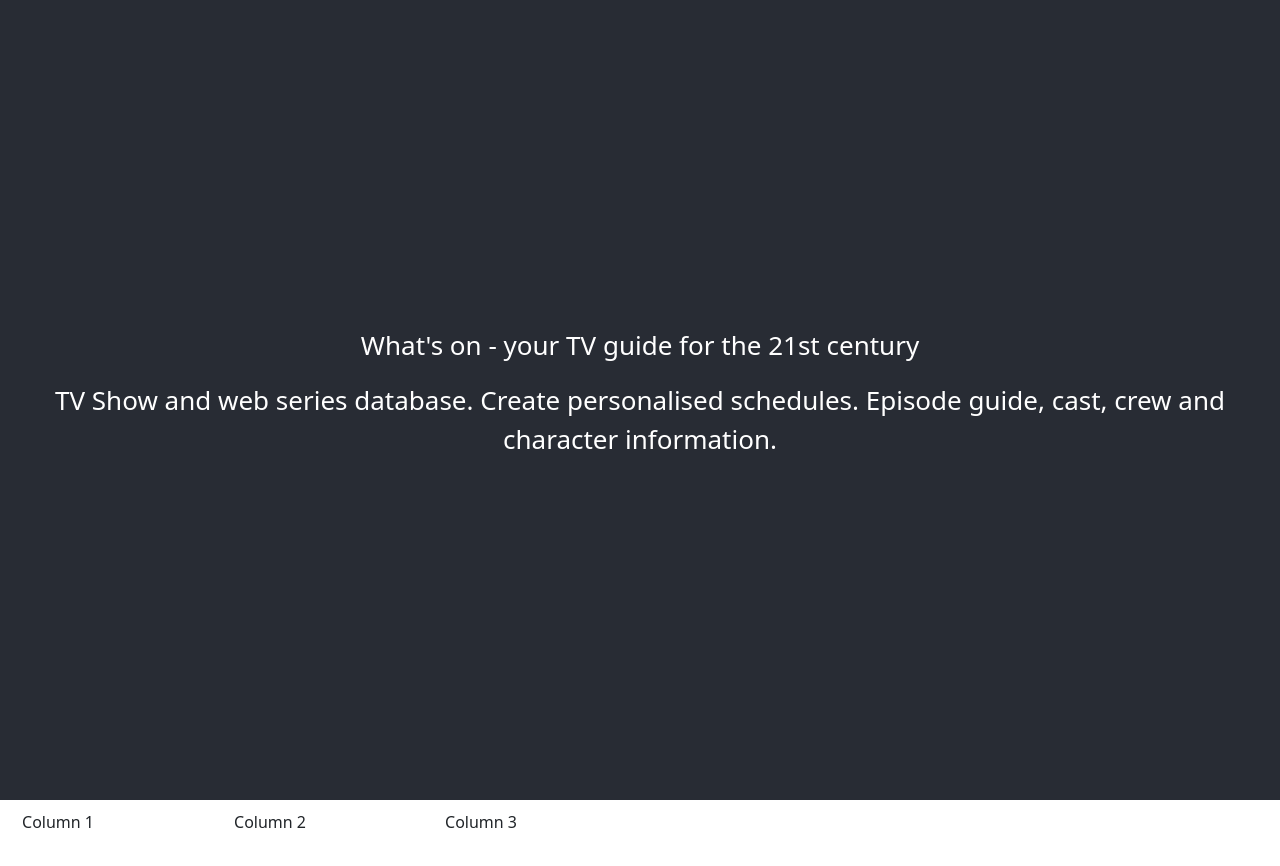
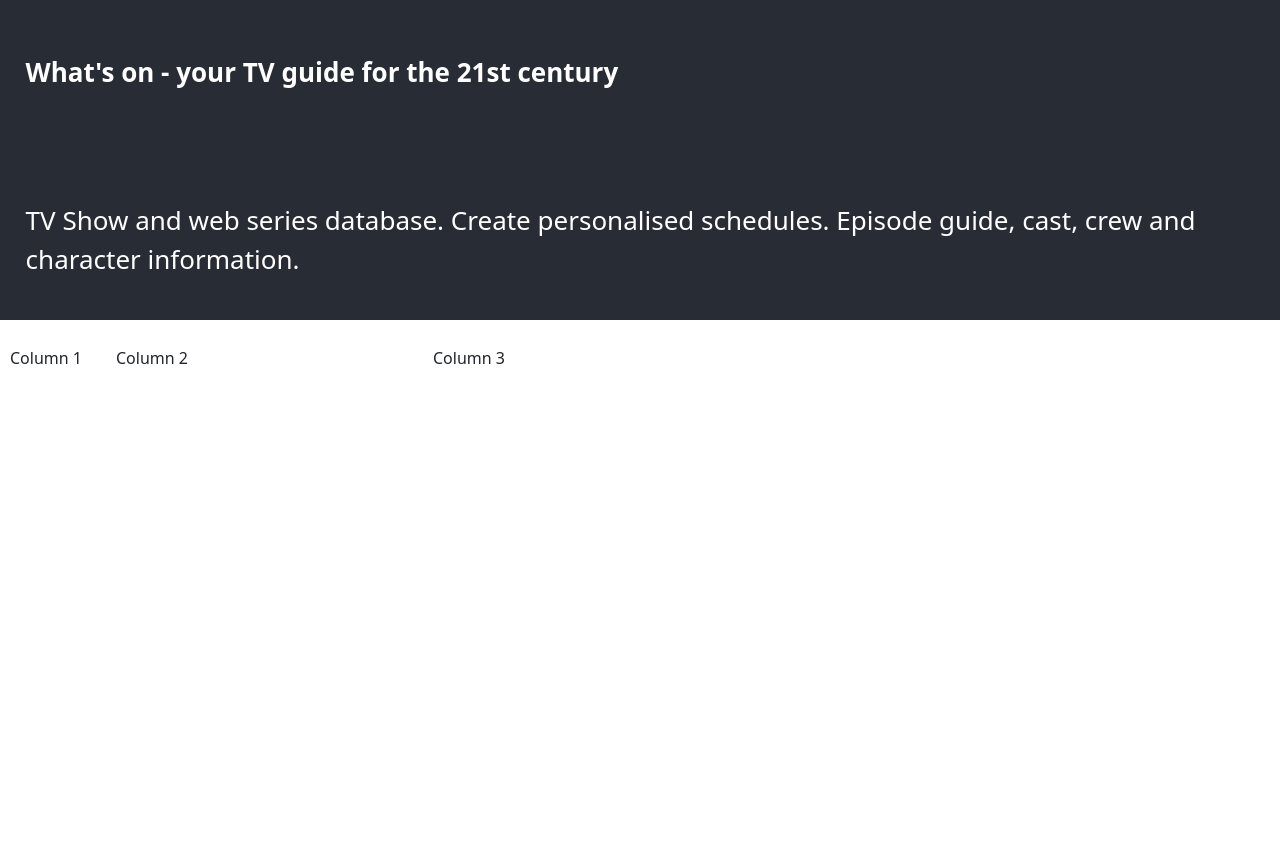
Before and after one commit to dave-42r/whats-on, a React (Create React App) app: page / in a window 1280 px wide. Shown: the top 866 px of the page. After the commit the page ends 800 px from the top, so only its background shows below. Built offline with nearby package versions, Linux system fonts and the light colour scheme.

Commit message:
Updating css for title etc to get a closer look to wireframes - it was hurting my eyes :)

```diff
--- a/src/App.css
+++ b/src/App.css
@@ -1,5 +1,5 @@
 .App {
-  text-align: center;
+  text-align: left;
 }
 
 .App-logo {
@@ -15,13 +15,27 @@
 
 .App-header {
   background-color: #282c34;
-  min-height: 100vh;
+  min-height: 20vh;
   display: flex;
-  flex-direction: column;
+  flex-direction: row;
   align-items: center;
-  justify-content: center;
+  justify-content: flex-start;
   font-size: calc(10px + 2vmin);
   color: white;
+  padding-left:2%;
+  font-weight: 700;
+}
+
+#TagLine{
+  background-color: #282c34;
+  min-height: 20vh;
+  display: flex;
+  flex-direction: row;
+  align-items: center;
+  justify-content: flex-start;
+  font-size: calc(10px + 2vmin);
+  color: white;
+  padding-left:2%;
 }
 
 .App-link {
--- a/src/App.tsx
+++ b/src/App.tsx
@@ -7,13 +7,13 @@ function App() {
   return (
     <div className="App">
       <header className="App-header">
-        <p>
+        <p id="Title">
           What's on - your TV guide for the 21st century
         </p>
-        <p>
-          TV Show and web series database. Create personalised schedules. Episode guide, cast, crew and character information.
+      </header>
+      <p id="TagLine">
+        TV Show and web series database. Create personalised schedules. Episode guide, cast, crew and character information.
         </p>
-      </header>
       <HomePageGrid />
     </div>
   );
```
